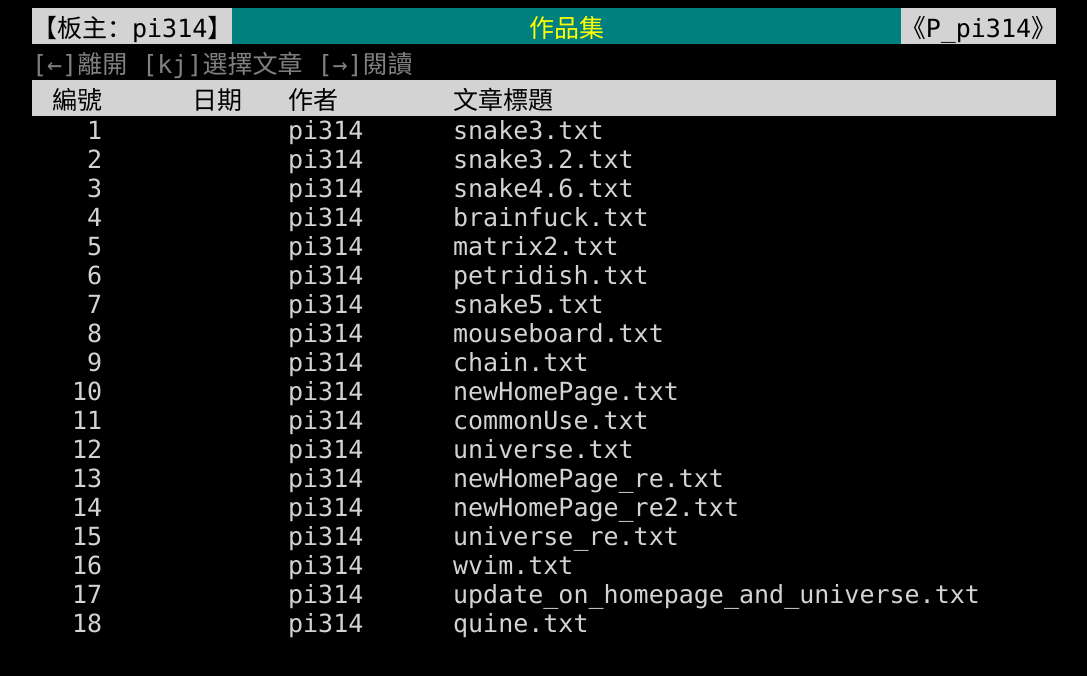
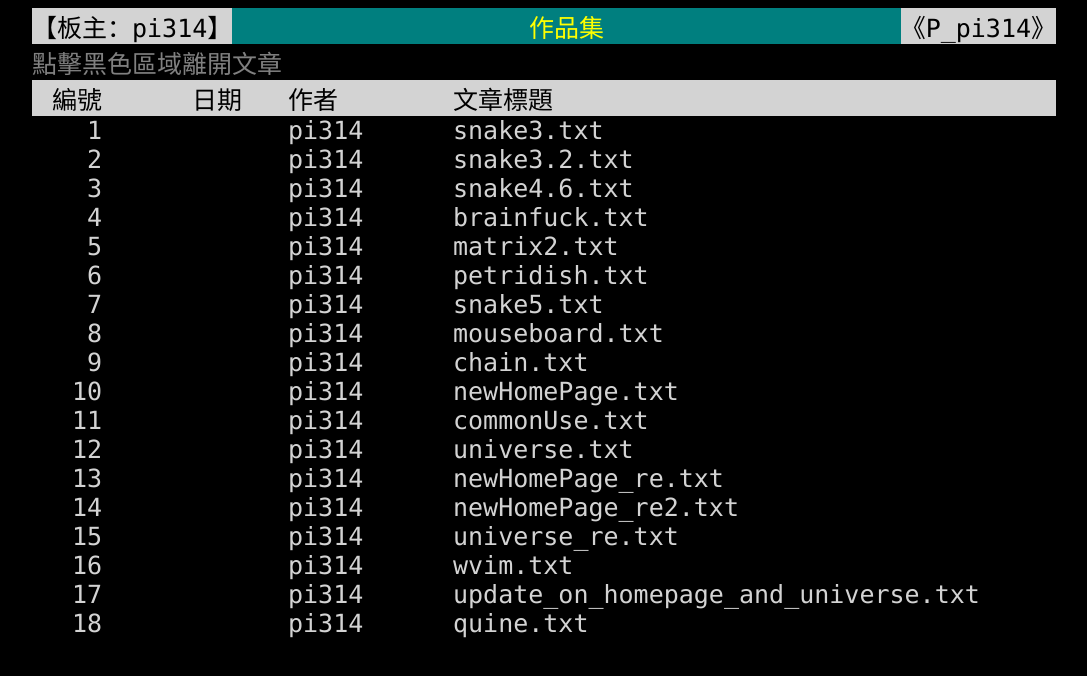
Before and after one commit to pi314/pi314.github.io, a plain HTML site: page index.html in a window 1280 px wide. Shown: the whole page, without its empty margins (96-1183 px from the left). Drawn offline with Linux system fonts and the light colour scheme; a script that the page names is missing.

Commit message:
adjust css, adjust index.html help text

```diff
--- a/index.html
+++ b/index.html
@@ -26,7 +26,7 @@
           <div id="board-title"  class="text-block">作品集</div>
         </div>
         <div id="operations" class="line">
-          <div class="text-block">[←]離開 [kj]選擇文章 [→]閱讀</div>
+          <div class="text-block">點擊黑色區域離開文章</div>
         </div>
         <div id="article-format" class="line">
           <div class="text-block index">編號</div>
--- a/style/articles-list.css
+++ b/style/articles-list.css
@@ -88,4 +88,5 @@
 .focused {
     color: lightgray;
     background: purple;
+    cursor: pointer;
 }
```
